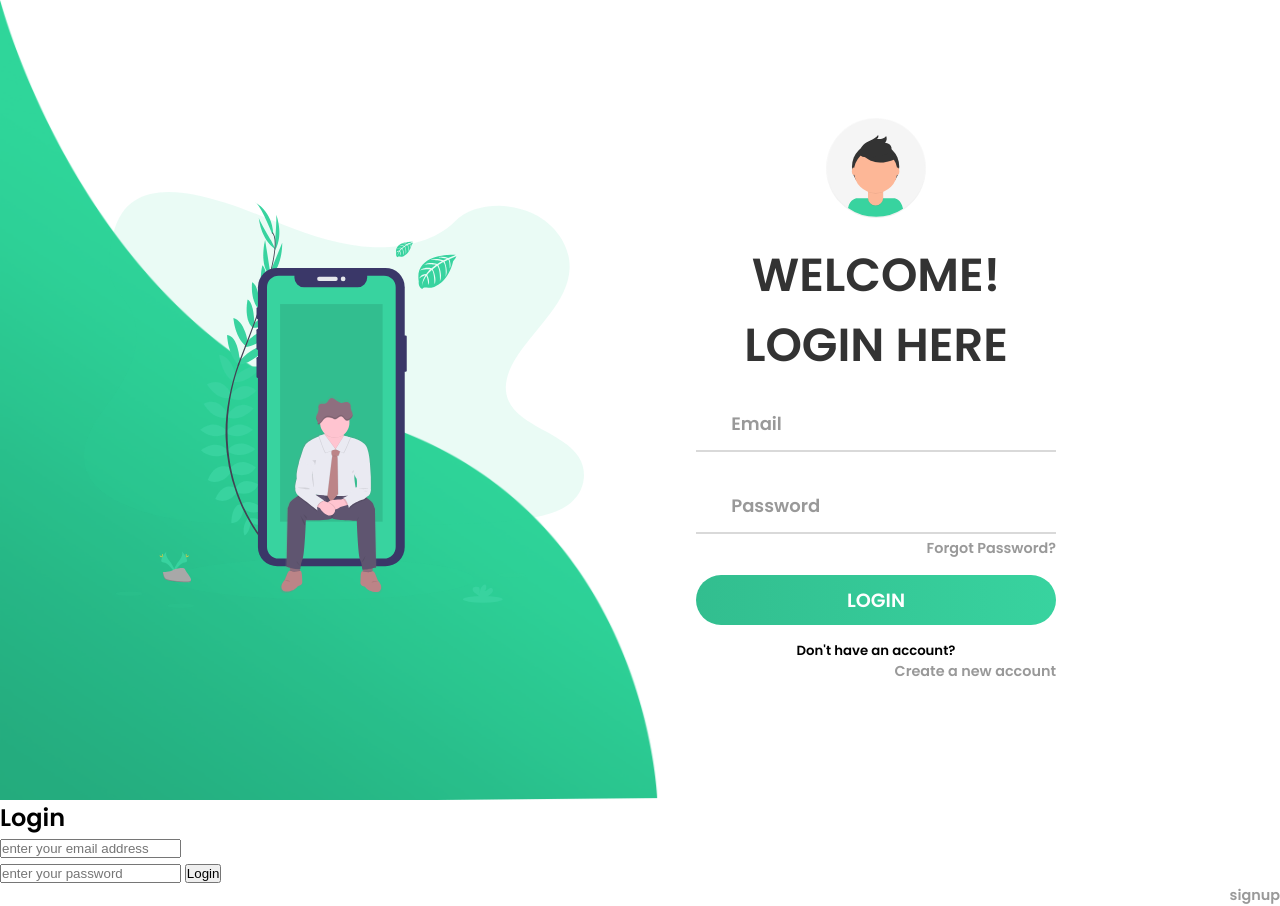
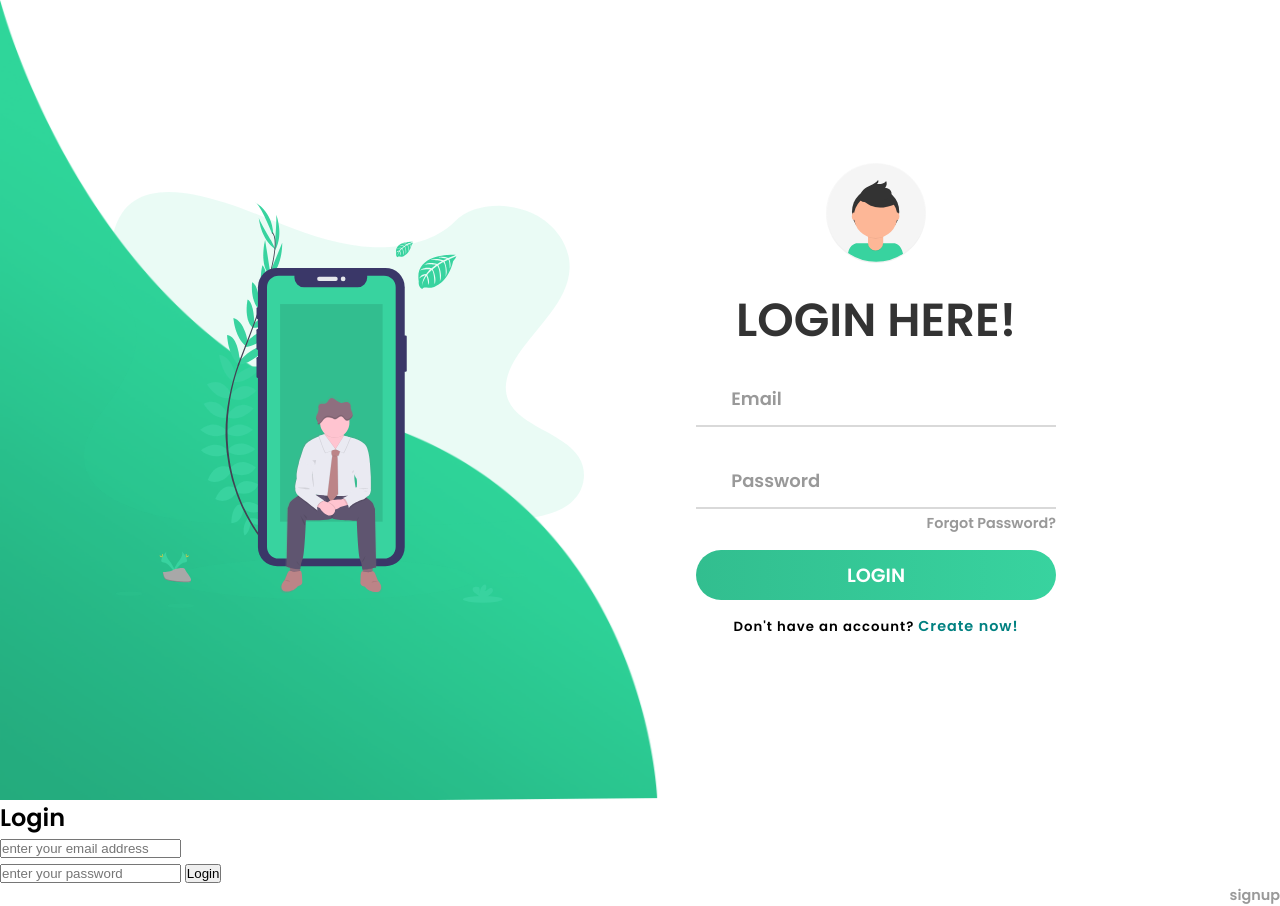
Before and after one commit to pushvish111/familyProject, a Node server app: page /patientLogin in a window 1280 px wide. Run offline with Node 20, Linux system fonts and the light colour scheme.

Commit message:
some frontend changes

```diff
--- a/public/stylesheets/patientLogin.css
+++ b/public/stylesheets/patientLogin.css
@@ -203,6 +203,16 @@ a:hover {
     width: 400px;
   }
 }
+#signup {
+  display: flex;
+  justify-content: center;
+  align-items: center;
+  letter-spacing: 1px;
+}
+#signup a {
+  margin-left: 4px;
+  color: teal;
+}
 
 @media screen and (max-width: 900px) {
   .container {
--- a/views/patientLogin.ejs
+++ b/views/patientLogin.ejs
@@ -17,7 +17,7 @@
 		<div class="login-content">
 			<form action="/auth/patientLogin" method="POST">
 				<img src="../assets/login/avatar.svg">
-				<h2 class="title">Welcome! Login here</h2>
+				<h2 class="title">Login here!</h2>
            		<div class="input-div one">
            		   <div class="i">
            		   		<i class="fas fa-user"></i>
@@ -39,7 +39,7 @@
             	<a href="#">Forgot Password?</a>
                 <input type="submit" class="btn" value="Login">
 
-                <h5>Don't have an account? <a href="/patientSignup">Create a new account</a></h5>
+                <h5 id="signup">Don't have an account? <a href="/patientSignup">Create now!</a></h5>
             </form>
         </div>
     </div>
--- a/views/patientSignup.ejs
+++ b/views/patientSignup.ejs
@@ -57,7 +57,7 @@
               </div>
                 <input type="submit" class="btn" value="SignUp">
 
-                <h5>already have an account? <a href="/patientLogin">Login here!</a></h5>
+                <h5 id= "signup">already have an account? <a href="/patientLogin">Login here!</a></h5>
             </form>
         </div>
     </div>
```
Also changed, not shown: public/stylesheets/patientSignup.css (+11 -0 lines).
